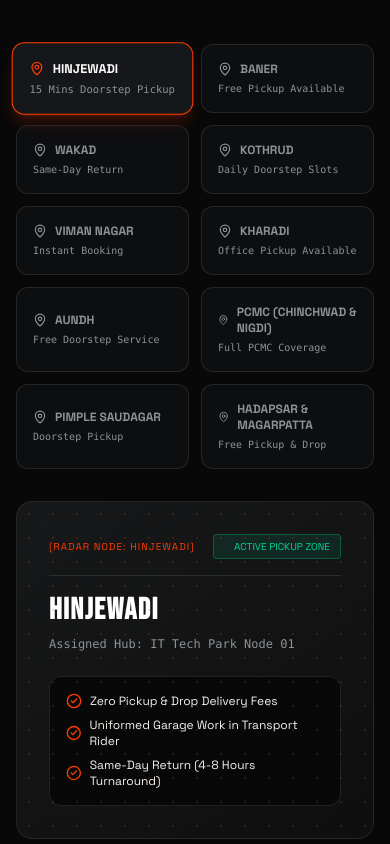
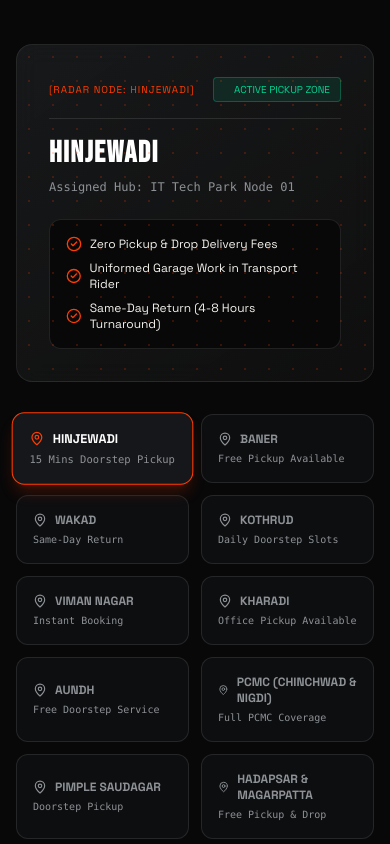
Before and after one commit to webakoofgit-png/Garage-Work-In, a React (Vite) app: page /how-it-works in a window 390 px wide. Shown: the part 2900-3744 px from the top of the page. Built offline with nearby package versions, Linux system fonts and the light colour scheme; no server answers.

Commit message:
Reorder ServiceAreaMap in mobile view: Radar Detail Card on top, Locality Selection Grid below

```diff
--- a/src/components/ServiceAreaMap.jsx
+++ b/src/components/ServiceAreaMap.jsx
@@ -35,32 +35,8 @@ export default function ServiceAreaMap() {
 
       {/* Interactive Radar Grid Stage */}
       <div className="max-w-6xl mx-auto px-4 sm:px-6 lg:px-8 grid grid-cols-1 lg:grid-cols-12 gap-8 items-center">
-        {/* Left: Interactive Locality Grid */}
-        <div className="lg:col-span-7 grid grid-cols-2 sm:grid-cols-3 gap-3">
-          {areas.map((area) => {
-            const isSelected = selectedArea === area.name;
-            return (
-              <button
-                key={area.name}
-                onClick={() => setSelectedArea(area.name)}
-                className={`p-4 rounded-xl text-left border transition-all ${isSelected
-                    ? 'bg-[#16171a] border-[#FF3D00] text-white shadow-lg shadow-[#FF3D00]/20 scale-105'
-                    : 'bg-[#0d0e10] border-white/10 text-[#8E9296] hover:border-white/20 hover:text-white'
-                  }`}
-                data-cursor="MAP"
-              >
-                <div className="flex items-center gap-2 mb-1">
-                  <MapPin className={`w-3.5 h-3.5 ${isSelected ? 'text-[#FF3D00]' : 'text-[#8E9296]'}`} />
-                  <span className="font-tech text-xs font-bold uppercase">{area.name}</span>
-                </div>
-                <div className="text-[10px] text-[#8E9296] font-mono">{area.slots}</div>
-              </button>
-            );
-          })}
-        </div>
-
-        {/* Right: Radar Vector Display */}
-        <div className="lg:col-span-5 glass-card p-8 rounded-2xl border border-white/15 relative overflow-hidden flex flex-col justify-between min-h-[320px] bg-brushed-metal">
+        {/* Radar Vector Display (Detail Card - Screenshot 1) - TOP on mobile, RIGHT on lg */}
+        <div className="order-1 lg:order-2 lg:col-span-5 glass-card p-8 rounded-2xl border border-white/15 relative overflow-hidden flex flex-col justify-between min-h-[320px] bg-brushed-metal">
           {/* Radar Sweep Effect */}
           <div className="absolute inset-0 bg-[radial-gradient(#ff3d00_1px,transparent_1px)] [background-size:24px_24px] opacity-20 pointer-events-none" />
 
@@ -98,6 +74,30 @@ export default function ServiceAreaMap() {
             </div>
           </div>
         </div>
+
+        {/* Interactive Locality Grid (Buttons Grid - Screenshot 2) - BELOW on mobile, LEFT on lg */}
+        <div className="order-2 lg:order-1 lg:col-span-7 grid grid-cols-2 sm:grid-cols-3 gap-3">
+          {areas.map((area) => {
+            const isSelected = selectedArea === area.name;
+            return (
+              <button
+                key={area.name}
+                onClick={() => setSelectedArea(area.name)}
+                className={`p-4 rounded-xl text-left border transition-all ${isSelected
+                    ? 'bg-[#16171a] border-[#FF3D00] text-white shadow-lg shadow-[#FF3D00]/20 scale-105'
+                    : 'bg-[#0d0e10] border-white/10 text-[#8E9296] hover:border-white/20 hover:text-white'
+                  }`}
+                data-cursor="MAP"
+              >
+                <div className="flex items-center gap-2 mb-1">
+                  <MapPin className={`w-3.5 h-3.5 ${isSelected ? 'text-[#FF3D00]' : 'text-[#8E9296]'}`} />
+                  <span className="font-tech text-xs font-bold uppercase">{area.name}</span>
+                </div>
+                <div className="text-[10px] text-[#8E9296] font-mono">{area.slots}</div>
+              </button>
+            );
+          })}
+        </div>
       </div>
     </section>
   );
```
